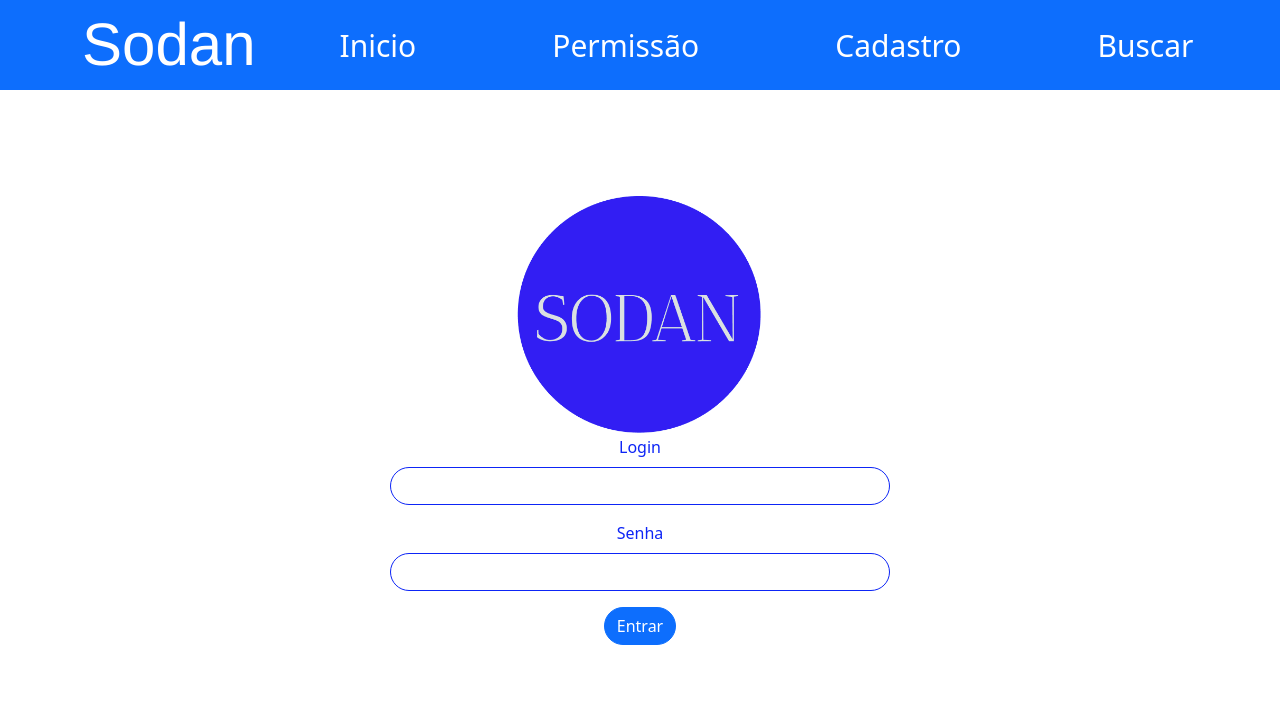
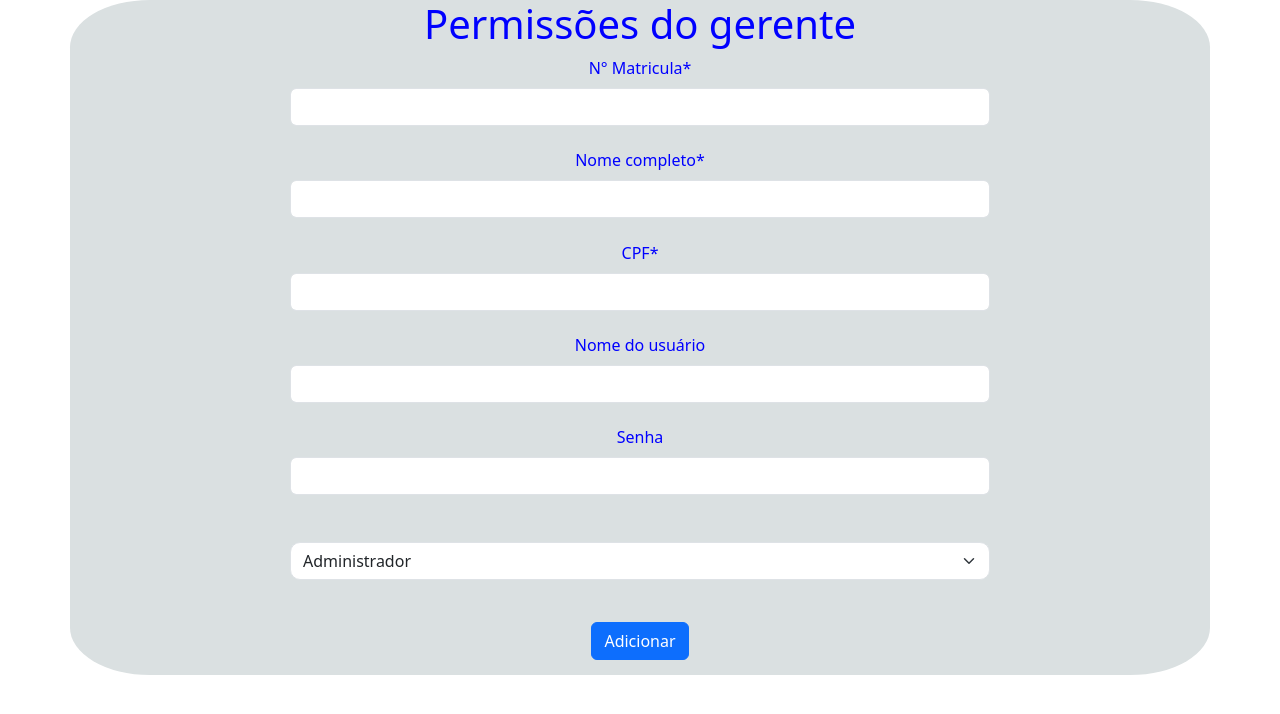
Before and after one commit to VictorioCN/Sodan, a React (Create React App) app: page /myLogin in a window 1280 px wide. Shown: the top 714 px of the page. Built offline with nearby package versions, Linux system fonts and the light colour scheme.

Commit message:
adicionando a pagina permissão

```diff
--- a/src/App.js
+++ b/src/App.js
@@ -1,14 +1,25 @@
 import 'bootstrap/dist/css/bootstrap.css';
 import './App.css';
 
-import MyLogin from './components/MyLogin';
+import MyLogin from './pages/MyLogin';
 import MyNavBar from './components/MyNavBar';
+import Permissao from './pages/Permissao';
+
+import { BrowserRouter, Route, Routes } from 'react-router-dom';
+
 
 function App() {
   return (
     <div className="App">
-     <MyLogin/>
-     <MyNavBar/>
+      <Permissao/>
+     {/* <MyLogin/>
+     <BrowserRouter>
+      <MyNavBar/>
+      <Routes>
+        <Route path='/permissao' element={<Permissao/>}/>
+        <Route path='/myLogin' element={<MyLogin/>}/>
+      </Routes>
+     </BrowserRouter> */}
     </div>
   );
 }
--- a/src/components/MyNavBar.jsx
+++ b/src/components/MyNavBar.jsx
@@ -10,13 +10,13 @@ const MyNavBar = () => {
         <>
       <Navbar className={style.barra} fixed="top"  bg="primary">
         <Container>
-          <Navbar.Brand className={style.Logo} href="#inicio">Sodan</Navbar.Brand>
+          <Navbar.Brand className={style.Logo} href="/inicio">Sodan</Navbar.Brand>
           <Nav className={style.Nav}>
-            <Nav.Link href="#inicio" className={style.links}>Inicio</Nav.Link>
-            <Nav.Link href="#permissao" className={style.links}>Permissão</Nav.Link>
-            <Nav.Link href="#cadastro" className={style.links}>Cadastro</Nav.Link>
-            <Nav.Link href="#buscar" className={style.links}>Buscar</Nav.Link>
-            <Nav.Link href="#sair" className={style.logoSair}>Sair</Nav.Link>
+            <Nav.Link href="/inicio" className={style.links}>Inicio</Nav.Link>
+            <Nav.Link href="/Permissao" className={style.links}>Permissão</Nav.Link>
+            <Nav.Link href="/cadastro" className={style.links}>Cadastro</Nav.Link>
+            <Nav.Link href="/buscar" className={style.links}>Buscar</Nav.Link>
+            <Nav.Link href="/sair" className={style.logoSair}>Sair</Nav.Link>
           </Nav>
         </Container>
       </Navbar>
--- /dev/null
+++ b/src/pages/Permissao.jsx
@@ -0,0 +1,52 @@
+import Button from 'react-bootstrap/Button';
+import Form from 'react-bootstrap/Form';
+import style from './Permissao.module.css'
+import Container from 'react-bootstrap/esm/Container';
+
+
+
+const Permissao = () => {
+  return (
+    <div className={style.div}>
+      <Container className={style.container}>
+<Form className={style.form}>
+  <h1>Permissões do gerente</h1>
+      <Form.Group className={style.input} controlId="formBasicEmail">
+        <Form.Label className={style.Label}>N° Matricula*</Form.Label>
+        <Form.Control type="text"/>
+      </Form.Group>
+
+      <Form.Group className={style.input} controlId="formBasicPassword">
+        <Form.Label className={style.Label}>Nome completo*</Form.Label>
+        <Form.Control type="text"/>
+      </Form.Group>
+
+      <Form.Group className={style.input} controlId="formBasicPassword">
+        <Form.Label className={style.Label}>CPF*</Form.Label>
+        <Form.Control type="text"/>
+      </Form.Group>
+
+      <Form.Group className={style.input} controlId="formBasicPassword">
+        <Form.Label className={style.Label}>Nome do usuário</Form.Label>
+        <Form.Control type="text"/>
+      </Form.Group>
+
+      <Form.Group className={style.input} controlId="formBasicPassword">
+        <Form.Label className={style.Label}>Senha</Form.Label>
+        <Form.Control type="password"/>
+      </Form.Group>
+<br />
+      <Form.Select className={style.input} aria-label="Default select example">
+      <option>Administrador</option>
+      <option>Técnico</option>
+    </Form.Select>
+      <Button variant="primary" type="submit">
+        Adicionar
+      </Button>
+    </Form>
+    </Container>
+    </div>
+  )
+}
+
+export default Permissao
--- /dev/null
+++ b/src/pages/Permissao.module.css
@@ -0,0 +1,39 @@
+.container{
+    background-color: rgb(218, 224, 225);
+    border-radius: 7%;
+    margin-left: auto;
+    margin-right: auto;
+}
+
+.form{
+    text-align: center;
+    align-items: center;
+    justify-content: center;
+}
+
+.div{
+    text-align: center;
+    align-items: center;
+    justify-content: center;
+}
+
+.input{
+    width: 700px;
+    margin-left: auto;
+    margin-right: auto;
+    margin-bottom: 2%;
+    border-radius: 10px;
+}
+
+.Label{
+    color: blue;
+}
+
+button{
+    margin-top: 20px;
+    margin-bottom: 15px;
+    border-radius: 40%;
+}
+h1{
+    color: blue;
+}
```
Also changed, not shown: src/pages/MyLogin.jsx (renamed from src/components/MyLogin.jsx), src/pages/MyLogin.module.css (renamed from src/components/MyLogin.module.css).
